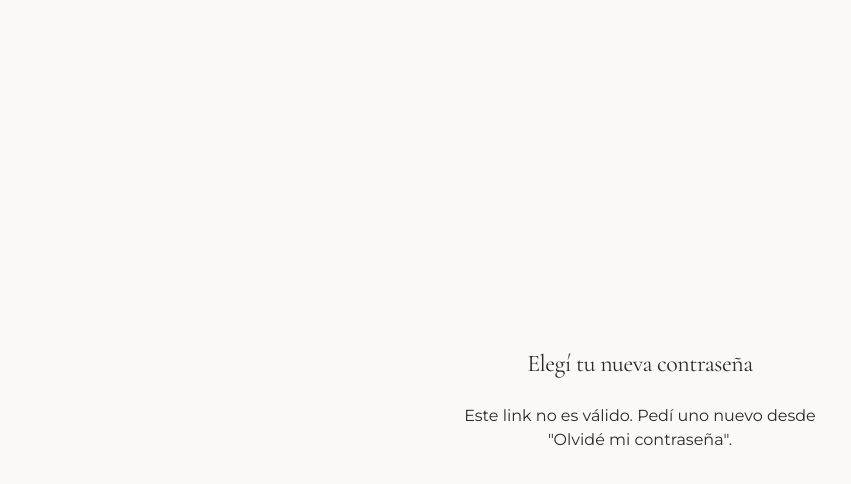
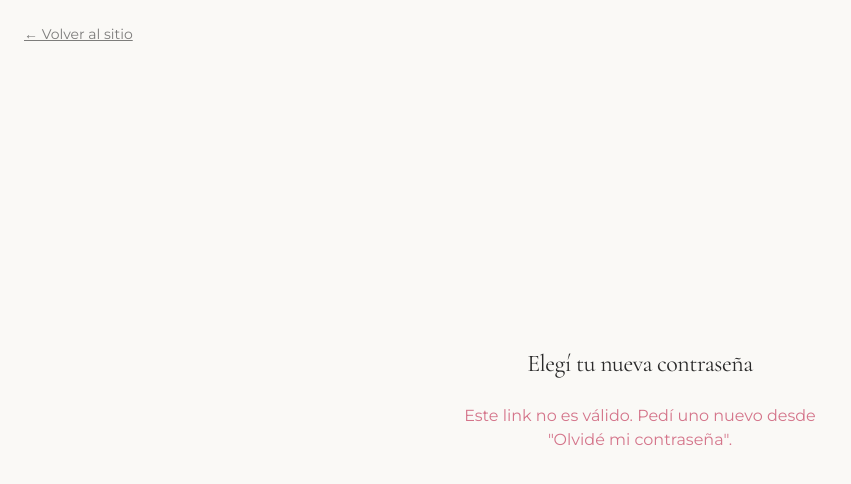
Before and after one commit to DepaoloJuan/landingPageSol, a React (Vite) app: page /mi-fidelidad/resetear in a window 1280 px wide. Shown: the top 484 px of the page, without its empty margins (0-851 px from the left). Built offline with nearby package versions, Linux system fonts and the light colour scheme; no server answers.

Commit message:
fix: navegacion de vuelta y ajustes visuales en portal de fidelizacion
Agrega link 'Mi Fidelidad' al nav del header, boton de volver al sitio
desde el portal y la pantalla de reseteo de contrasenia, y restaura
Hero.tsx/tailwind.config.js/index.css al estado real de produccion.

```diff
--- a/src/components/layout/Header.tsx
+++ b/src/components/layout/Header.tsx
@@ -80,25 +80,23 @@ export function Header() {
                 <span className="absolute -bottom-1 left-0 w-0 h-[1px] bg-gold transition-all duration-300 ease-out group-hover:w-full" />
               </a>
             ))}
-            <Link
-              to="/mi-fidelidad"
-              className="relative group hover:text-gold transition-colors duration-300"
-            >
+            <Link to="/mi-fidelidad" className="relative group hover:text-gold transition-colors duration-300">
               Mi Fidelidad
               <span className="absolute -bottom-1 left-0 w-0 h-[1px] bg-gold transition-all duration-300 ease-out group-hover:w-full" />
             </Link>
           </nav>
 
           {/* CTA desktop */}
+          <div className="hidden md:flex items-center gap-3">
             <Button
               size="sm"
               variant="primary"
               onClick={() => window.open(WA_URL, '_blank')}
-            className="hidden md:inline-flex"
               aria-label="Reservar cita por WhatsApp"
             >
               Reserva tu cita
             </Button>
+          </div>
 
           {/* Hamburger — solo mobile */}
           <button
--- a/src/components/sections/Hero.tsx
+++ b/src/components/sections/Hero.tsx
@@ -7,10 +7,7 @@ const containerVariants = {
   hidden: { opacity: 0 },
   visible: {
     opacity: 1,
-    transition: {
-      staggerChildren: 0.15,
-      delayChildren: 0.2,
-    },
+    transition: { staggerChildren: 0.15, delayChildren: 0.2 },
   },
 };
 
@@ -24,20 +21,24 @@ const itemVariants = {
 
 export function Hero() {
   return (
-    <section className="relative min-h-screen flex items-center pt-20 overflow-hidden bg-beige-light">
-      {/* Background Image Placeholder with Fade */}
+    <section className="relative min-h-screen flex items-center overflow-hidden bg-beige-light">
+
+      {/* Background — entrada.jpeg, mármol + cartel dorado a la derecha */}
       <div className="absolute inset-0 z-0">
-        <div className="absolute inset-0 bg-gradient-to-r from-beige-light/95 via-beige-light/80 to-transparent z-10" />
-        <div className="absolute inset-x-0 bottom-0 h-40 bg-gradient-to-t from-beige-light to-transparent z-10" />
+        <div className="absolute inset-0 bg-gradient-to-r from-beige-light from-40% via-beige-light/95 via-60% to-beige-light/5 z-10" />
+        <div className="absolute inset-x-0 bottom-0 h-32 bg-gradient-to-t from-beige-light to-transparent z-10" />
         <img
-          src="https://images.unsplash.com/photo-1615397323136-d846b5bd6266?auto=format&fit=crop&q=80"
-          alt="Sol Cantero interior"
-          className="w-full h-full object-cover object-right opacity-80"
+          src="/images/entrada.jpeg"
+          alt="Entrada Sol Cantero Centro de Belleza"
+          className="w-full h-full object-cover object-right"
+          fetchPriority="high"
         />
       </div>
 
-      <Container className="relative z-10">
+      <Container className="relative z-10 py-24 mt-[-80px]">
         <div className="grid grid-cols-1 lg:grid-cols-2 gap-12 items-center">
+
+          {/* Columna izquierda — texto */}
           <motion.div
             variants={containerVariants}
             initial="hidden"
@@ -45,20 +46,22 @@ export function Hero() {
             className="max-w-2xl"
           >
             <motion.div variants={itemVariants} className="mb-6">
-            <span className="text-gold tracking-[0.25em] text-xs font-semibold uppercase">
+            <span className="text-rose tracking-[0.25em] text-xs font-semibold uppercase">
                 Centro de Belleza
               </span>
             </motion.div>
             <motion.h1
               variants={itemVariants}
-            className="text-5xl md:text-7xl font-serif text-charcoal leading-tight mb-6"
+              className="text-4xl md:text-5xl font-serif text-charcoal mb-6"
             >
               Cuando te brindas amor, <br />
-            <span className="italic font-light text-charcoal-light">lo bonito florece solo.</span>
+              <span className="italic font-light text-charcoal-light">
+                lo bonito florece solo.
+              </span>
             </motion.h1>
             <motion.p
               variants={itemVariants}
-            className="text-charcoal-light text-lg md:text-xl mb-12 max-w-xl font-light leading-relaxed"
+              className="text-charcoal-light text-lg md:text-xl mb-12 max-w-xl font-light"
             >
               Regalate un momento de pausa y cuidado. Porque el amor que te das hoy, es la belleza que proyectas mañana.
             </motion.p>
@@ -77,19 +80,22 @@ export function Hero() {
             </motion.div>
           </motion.div>
 
+          {/* Columna derecha — card kaping */}
           <motion.div
             initial={{ opacity: 0, x: 40 }}
             animate={{ opacity: 1, x: 0 }}
             transition={{ duration: 1, delay: 0.5, ease: [0.22, 1, 0.36, 1] as any }}
-            className="hidden lg:block relative h-[600px] w-full rounded-2xl overflow-hidden shadow-2xl"
+            className="hidden lg:block relative h-[580px] w-full rounded-2xl overflow-hidden shadow-2xl"
           >
             <img
-              src="https://images.unsplash.com/photo-1522337660859-02fbefca4702?auto=format&fit=crop&q=80"
-              alt="Detalle spa y belleza"
-              className="w-full h-full object-cover"
+              src="/images/kaping.jpeg"
+              alt="Diseño de uñas kaping Sol Cantero"
+              className="w-full h-full object-cover object-center"
+              fetchPriority="high"
             />
-            <div className="absolute inset-0 bg-gold/10 mix-blend-overlay"></div>
+            <div className="absolute inset-0 bg-gradient-to-r from-beige-light/98 via-beige-light/90 to-beige-light/10 z-10" />
           </motion.div>
+
         </div>
       </Container>
     </section>
--- a/src/index.css
+++ b/src/index.css
@@ -1,4 +1,13 @@
 @import url('https://fonts.googleapis.com/css2?family=Montserrat:wght@300;400;500;600&family=Cormorant+Garamond:ital,wght@0,300..700;1,300..700&display=swap');
+
+@font-face {
+  font-family: 'BingoDilan';
+  src: url('/fonts/BingoDilan.otf') format('opentype');
+  font-weight: normal;
+  font-style: normal;
+  font-display: swap;
+}
+
 
 @tailwind base;
 @tailwind components;
--- a/src/pages/fidelidad/FidelidadPage.tsx
+++ b/src/pages/fidelidad/FidelidadPage.tsx
@@ -1,4 +1,5 @@
 import { useEffect, useState, useCallback } from 'react';
+import { Link } from 'react-router-dom';
 import { Container } from '../../components/ui/Container';
 import { Button } from '../../components/ui/Button';
 import { GoogleLoginButton } from '../../components/fidelidad/GoogleLoginButton';
@@ -53,6 +54,13 @@ export function FidelidadPage() {
 
   return (
     <div className="relative min-h-screen bg-beige-light font-sans text-charcoal flex items-center justify-center px-4">
+      <Link
+        to="/"
+        className="fixed top-6 left-6 z-10 text-sm text-charcoal/60 hover:text-charcoal underline font-sans"
+      >
+        ← Volver al sitio
+      </Link>
+
       {estado.paso === 'dashboard' && (
         <Button
           variant="outline"
--- a/src/pages/fidelidad/ResetearPasswordPage.tsx
+++ b/src/pages/fidelidad/ResetearPasswordPage.tsx
@@ -40,7 +40,14 @@ export function ResetearPasswordPage() {
   };
 
   return (
-    <div className="min-h-screen bg-beige-light font-sans text-charcoal flex items-center justify-center px-4">
+    <div className="relative min-h-screen bg-beige-light font-sans text-charcoal flex items-center justify-center px-4">
+      <Link
+        to="/"
+        className="fixed top-6 left-6 z-10 text-sm text-charcoal/60 hover:text-charcoal underline font-sans"
+      >
+        ← Volver al sitio
+      </Link>
+
       <Container className="max-w-md py-20 text-center">
         <h1 className="font-serif text-2xl text-charcoal mb-6">Elegí tu nueva contraseña</h1>
 
--- a/tailwind.config.js
+++ b/tailwind.config.js
@@ -1,44 +1,50 @@
+// tailwind.config.js
+
 /** @type {import('tailwindcss').Config} */
 export default {
-  content: [
-    "./index.html",
-    "./src/**/*.{js,ts,jsx,tsx}",
-  ],
+  content: ["./index.html", "./src/**/*.{js,ts,jsx,tsx}"],
   theme: {
     extend: {
       colors: {
         beige: {
-          DEFAULT: '#F5F5F7',
-          light: '#FAF9F6' // Even softer
+          DEFAULT: "#F5F5F7",
+          light: "#FAF9F6",
         },
         cream: {
-          DEFAULT: '#FDFCF0'
+          DEFAULT: "#FDFCF0",
         },
         pearl: {
-          DEFAULT: '#FDFDFD'
+          DEFAULT: "#FDFDFD",
         },
         charcoal: {
-          DEFAULT: '#2A2A2A',
-          light: '#4A4A4A'
+          DEFAULT: "#2A2A2A",
+          light: "#4A4A4A",
         },
         gold: {
-          DEFAULT: '#C5A880',
-          light: '#D4BC9B'
-        }
+          DEFAULT: "#C5A880",
+          light: "#D4BC9B",
+        },
+        rose: {
+          DEFAULT: "#E8A0B0",
+          light: "#F2C4CE",
+          dark: "#D4748A",
+        },
       },
       fontFamily: {
-        serif: ['"Cormorant Garamond"', 'serif'],
-        sans: ['Montserrat', 'sans-serif'],
+        serif: ['"Cormorant Garamond"', "serif"],
+        sans: ["Montserrat", "sans-serif"],
+        brand: ["BingoDilan", "serif"],
       },
       boxShadow: {
-        'soft': '0 10px 40px -10px rgba(0,0,0,0.08)',
-        'glow': '0 0 20px rgba(197, 168, 128, 0.4)'
+        soft: "0 10px 40px -10px rgba(0,0,0,0.08)",
+        glow: "0 0 20px rgba(197, 168, 128, 0.4)",
+        rose: "0 0 20px rgba(249, 187, 209, 0.45)", // Para hover states con rosa
       },
       borderRadius: {
-        'xl': '16px',
-        '2xl': '20px'
-      }
+        xl: "16px",
+        "2xl": "20px",
+      },
     },
   },
   plugins: [],
-}
+};
```
Lines whose indentation alone changed are shown as unchanged.
